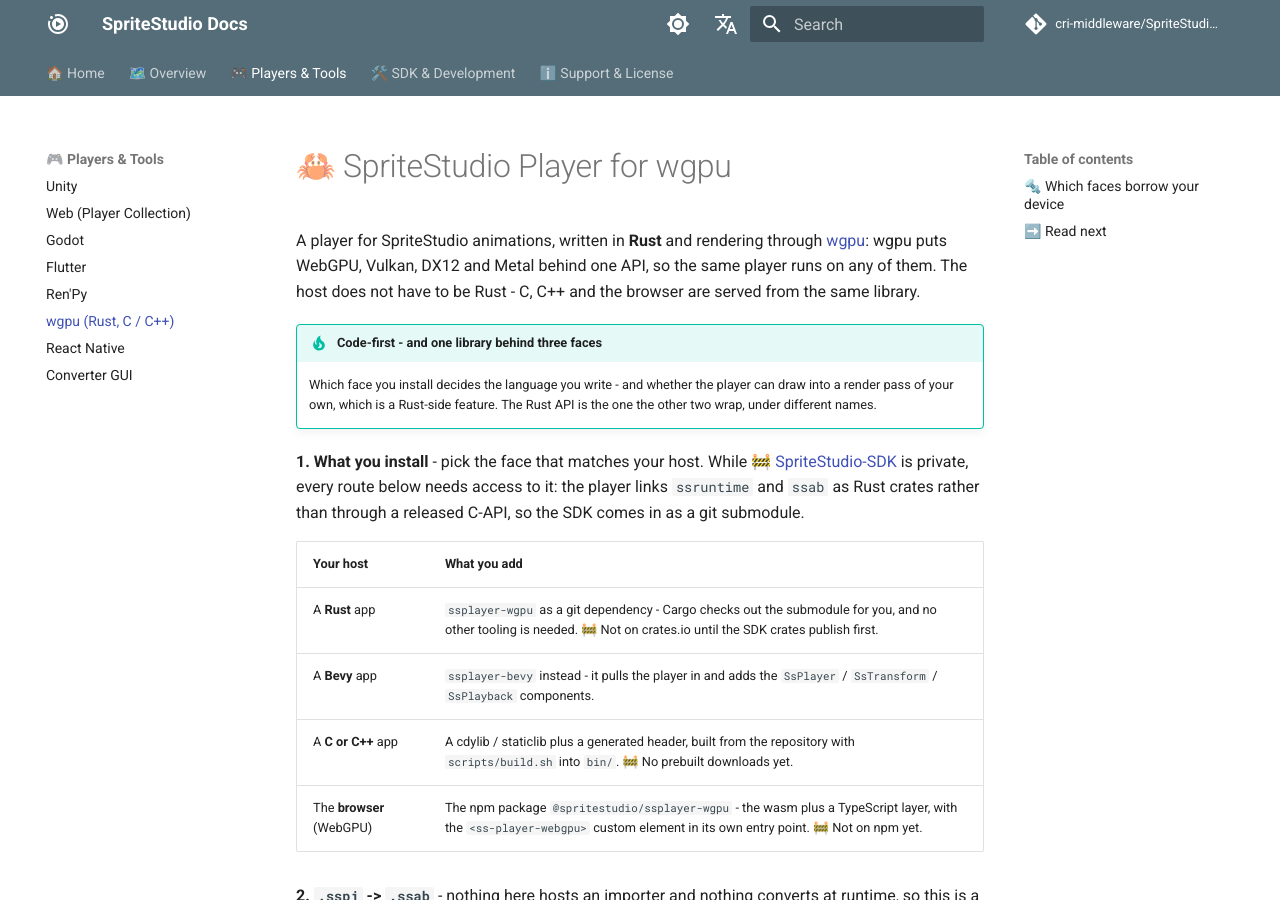
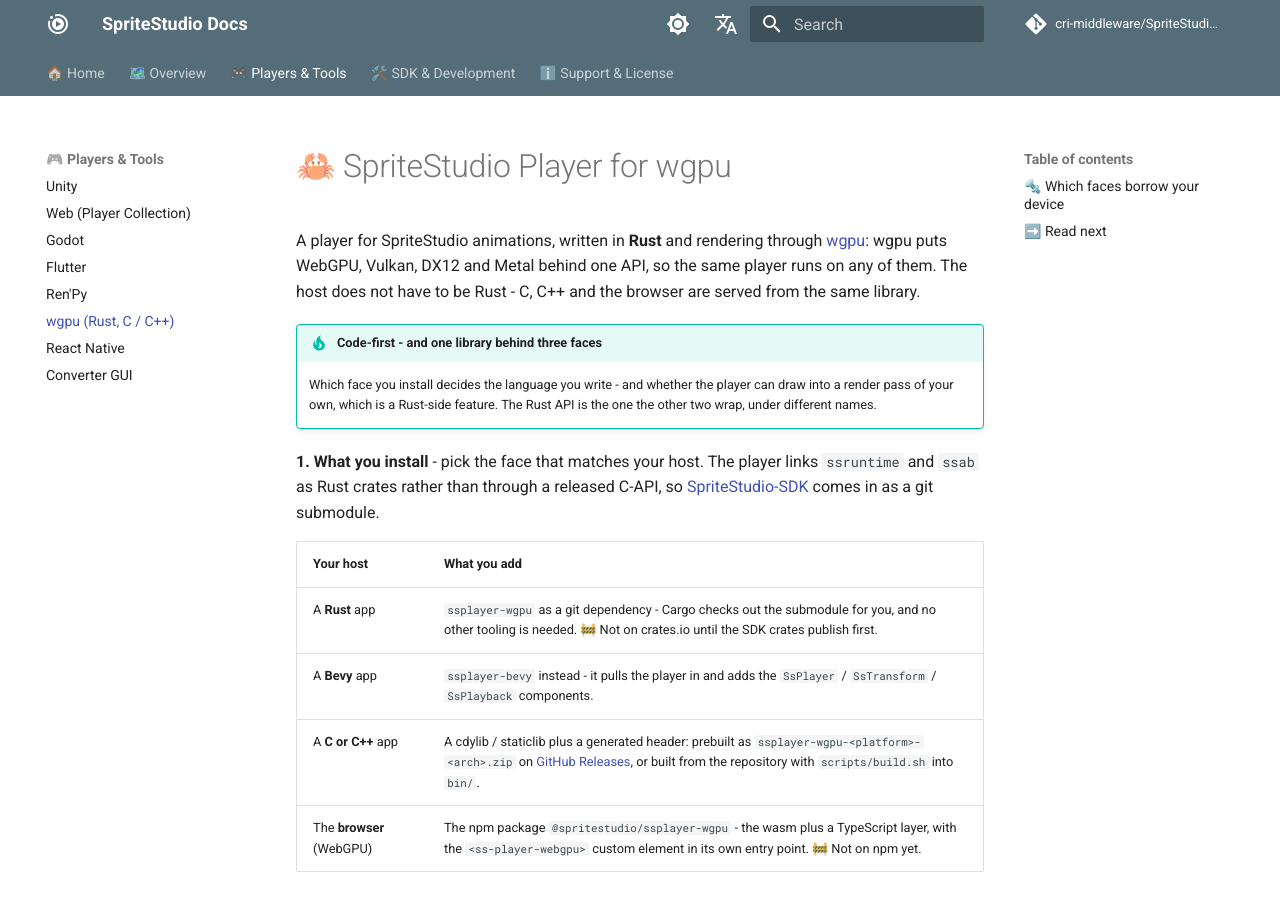
Before and after one commit to cri-middleware/SpriteStudio-Docs, an MkDocs documentation site: the page built from docs/en/players/wgpu.md, in a window 1280 px wide and 900 px high. Built offline with MkDocs 1.6.1 and Material for MkDocs 9.7.7, drawn with Linux system fonts in a browser that asks for light colours; comment, search, counter and statistics services are not loaded.

Commit message:
docs: wgpu's install step once the SDK is public and Releases carry builds
"While SpriteStudio-SDK is private, every route below needs access to
it" stops being true when the SDK goes public; what stays is why the
SDK comes in as a submodule. The C row said no prebuilt downloads
exist, but each Release carries a ssplayer-wgpu-<platform>-<arch>.zip
(include/ and lib/), so the row names it beside building from source.

```diff
--- a/docs/en/players/wgpu.md
+++ b/docs/en/players/wgpu.md
@@ -10,16 +10,15 @@ served from the same library.
     a render pass of your own, which is a Rust-side feature. The Rust API is the one the other
     two wrap, under different names.
 
-**1. What you install** - pick the face that matches your host. While
-🚧 [SpriteStudio-SDK](https://github.com/cri-middleware/SpriteStudio-SDK) is private, every route
-below needs access to it: the player links `ssruntime` and `ssab` as Rust crates rather than
-through a released C-API, so the SDK comes in as a git submodule.
+**1. What you install** - pick the face that matches your host. The player links `ssruntime`
+and `ssab` as Rust crates rather than through a released C-API, so
+[SpriteStudio-SDK](https://github.com/cri-middleware/SpriteStudio-SDK) comes in as a git submodule.
 
 | Your host | What you add |
 |---|---|
 | A **Rust** app | `ssplayer-wgpu` as a git dependency - Cargo checks out the submodule for you, and no other tooling is needed. 🚧 Not on crates.io until the SDK crates publish first. |
 | A **Bevy** app | `ssplayer-bevy` instead - it pulls the player in and adds the `SsPlayer` / `SsTransform` / `SsPlayback` components. |
-| A **C or C++** app | A cdylib / staticlib plus a generated header, built from the repository with `scripts/build.sh` into `bin/`. 🚧 No prebuilt downloads yet. |
+| A **C or C++** app | A cdylib / staticlib plus a generated header: prebuilt as `ssplayer-wgpu-<platform>-<arch>.zip` on [GitHub Releases](https://github.com/cri-middleware/SSPlayerForWgpu/releases), or built from the repository with `scripts/build.sh` into `bin/`. |
 | The **browser** (WebGPU) | The npm package `@spritestudio/ssplayer-wgpu` - the wasm plus a TypeScript layer, with the `<ss-player-webgpu>` custom element in its own entry point. 🚧 Not on npm yet. |
 
 **2. `.sspj` -> `.ssab`** - nothing here hosts an importer and nothing converts at runtime, so
```
Also changed, not shown: docs/ja/players/wgpu.md (+3 -4 lines).
